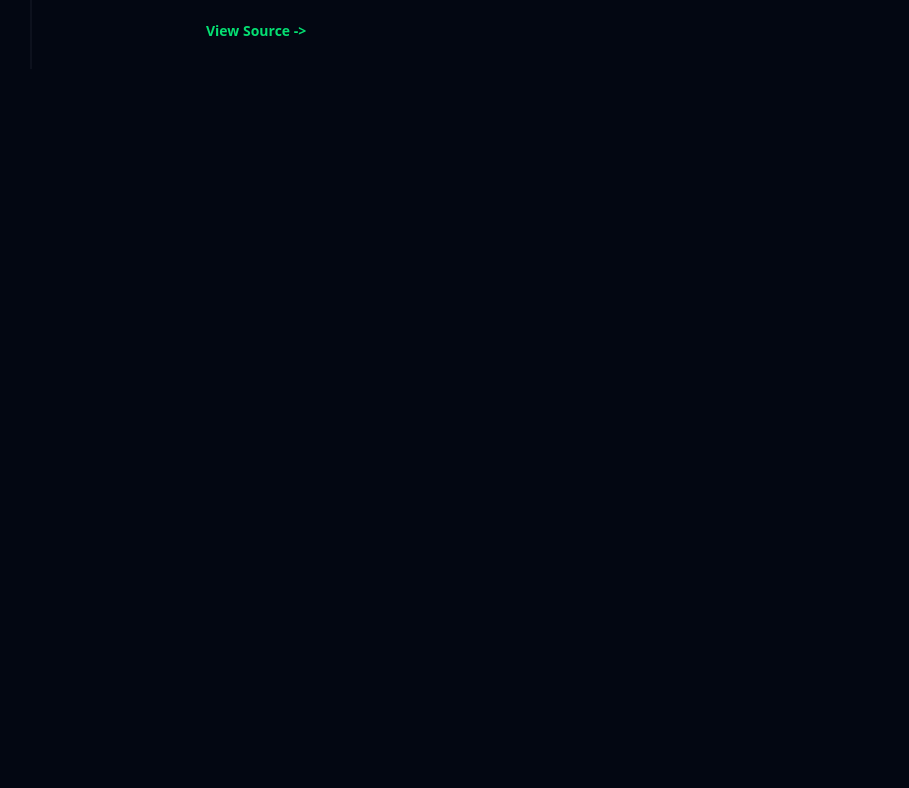
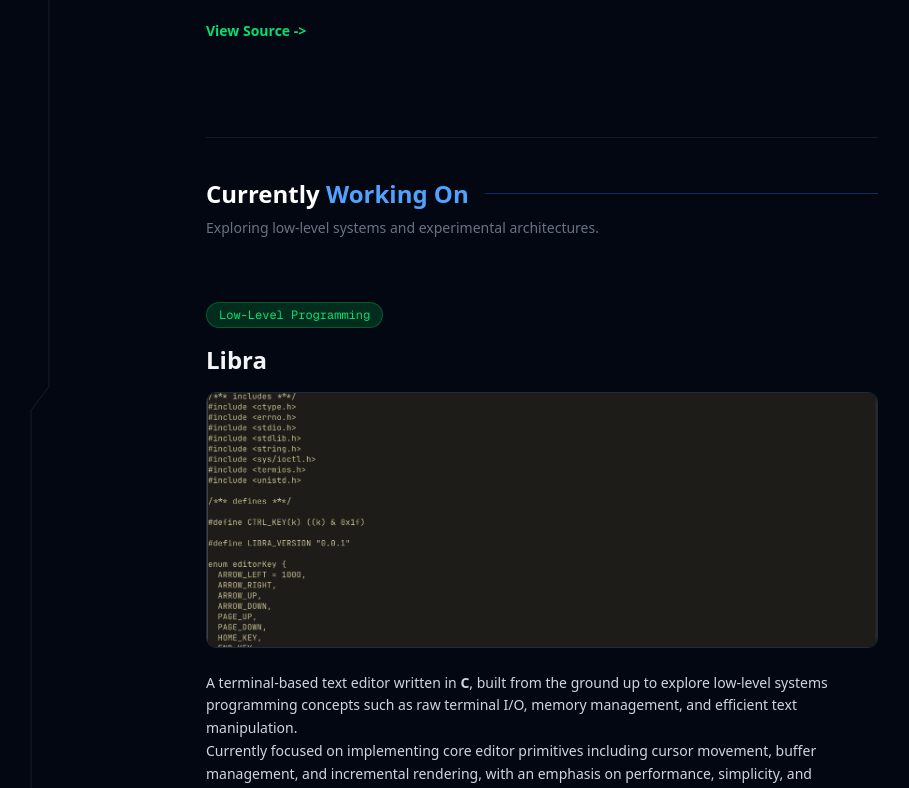
Before and after one commit to Malhash2/portfolio, a Next.js app: page /Projects in a window 1280 px wide. Shown: the part 2000-2788 px from the top of the page, without its empty margins (98-1007 px from the left). Before the commit the page ends 2185 px from the top, so only its background shows below. Built offline with nearby package versions, Linux system fonts and the light colour scheme.

Commit message:
added a currently working on section in projects page

```diff
--- a/src/app/Projects/page.tsx
+++ b/src/app/Projects/page.tsx
@@ -5,8 +5,6 @@ import Image from "next/image";
 import Link from "next/link";
 import { TracingBeam } from "@/components/ui/tracing-beam";
 import { twMerge } from "tailwind-merge";
-
-// Optional: If you don't use calsans, you can remove this and the className usage below
 
 export default function Projects() {
     return (
@@ -22,10 +20,43 @@ export default function Projects() {
 
             <TracingBeam className="px-6">
                 <div className="max-w-2xl mx-auto antialiased pt-4 relative">
-                    {projectData.map((item, index) => (
-                        <div key={`content-${index}`} className="mb-16">
 
-                            {/* Primary Category Badge */}
+                    {/* --- SECTION 1: FINISHED PROJECTS --- */}
+                    {finishedProjects.map((item, index) => (
+                        <ProjectCard key={`finished-${index}`} item={item} />
+                    ))}
+
+
+                    {/* --- DIVIDER: CURRENTLY WORKING ON --- */}
+                    <div className="mt-24 mb-16 border-t border-gray-800/60 pt-10">
+                        <div className="flex items-center gap-4 mb-2">
+                            <h2 className="text-2xl font-bold text-white">
+                                Currently <span className="text-blue-400">Working On</span>
+                            </h2>
+                            <div className="h-px bg-blue-500/30 flex-1" />
+                        </div>
+                        <p className="text-gray-500 text-sm">
+                            Exploring low-level systems and experimental architectures.
+                        </p>
+                    </div>
+
+
+                    {/* --- SECTION 2: CURRENT PROJECTS (Libra) --- */}
+                    {currentProjects.map((item, index) => (
+                        <ProjectCard key={`current-${index}`} item={item} />
+                    ))}
+
+                </div>
+            </TracingBeam>
+        </main>
+    );
+}
+
+// --- HELPER COMPONENT (Reusable Card) ---
+function ProjectCard({ item }) {
+    return (
+        <div className="mb-16">
+            {/* Badge */}
             <h2 className="bg-green-500/20 text-green-400 border border-green-500/30 rounded-full text-xs font-mono w-fit px-3 py-1 mb-4">
                 {item.badge}
             </h2>
@@ -53,7 +84,7 @@ export default function Projects() {
                     {item.description}
                 </div>
 
-                                {/* Extra Idea: Tech Stack List */}
+                {/* Tech Stack List */}
                 <div className="flex flex-wrap gap-2 mb-6">
                     {item.tags?.map((tag, i) => (
                         <span key={i} className="text-xs bg-gray-800 text-gray-300 px-2 py-1 rounded">
@@ -62,7 +93,7 @@ export default function Projects() {
                     ))}
                 </div>
 
-                                {/* Extra Idea: Links */}
+                {/* Links */}
                 <div className="flex gap-4">
                     {item.link && (
                         <Link
@@ -76,15 +107,12 @@ export default function Projects() {
                 </div>
             </div>
         </div>
-                    ))}
-                </div>
-            </TracingBeam>
-        </main>
     );
 }
 
-// TEMPLATE DATA
-const projectData = [
+
+// --- DATA SECTION 1: COMPLETED ---
+const finishedProjects = [
     {
         title: "Explore Beyond",
         badge: "Full Stack",
@@ -144,23 +172,29 @@ const projectData = [
             </>
         ),
     },
-    // {
-    //     title: "Project Title Placeholder",
-    //     badge: "Category",
-    //     tags: ["Tech A", "Tech B", "Tech C"],
-    //     image: "https://images.unsplash.com/photo-1461749280684-dccba630e2f6?auto=format&fit=crop&q=80&w=1000",
-    //     description: (
-    //         <>
-    //             <p>
-    //                 This is a template for future projects. Describe the problem you solved here.
-    //                 Mention the specific challenges you faced and how your technical choices
-    //                 overcame them.
-    //             </p>
-    //             <p>
-    //                 Highlight the impact of the project (e.g., "Reduced load times by 40%" or
-    //                 "Used by 500+ students").
-    //             </p>
-    //         </>
-    //     ),
-    // },
 ];
+
+// --- DATA SECTION 2: CURRENTLY WORKING ON ---
+const currentProjects = [
+    {
+        title: "Libra",
+        badge: "Low-Level Programming", // Or "In Active Development"
+        tags: ["TUI", "C", "Systems"],
+        image: "/Libra.png",
+        link: "https://github.com/Malhash2/Libra",
+        description: (
+            <>
+                <p>
+                    A terminal-based text editor written in <strong>C</strong>, built from the ground up to explore
+                    low-level systems programming concepts such as raw terminal I/O, memory management, and
+                    efficient text manipulation.
+                </p>
+                <p>
+                    Currently focused on implementing core editor primitives including cursor movement,
+                    buffer management, and incremental rendering, with an emphasis on performance,
+                    simplicity, and understanding how editors work beneath modern abstractions.
+                </p>
+            </>
+        ),
+    },
+];
```
Also changed, not shown: public/Libra.png (added). Lines whose indentation alone changed are shown as unchanged.
